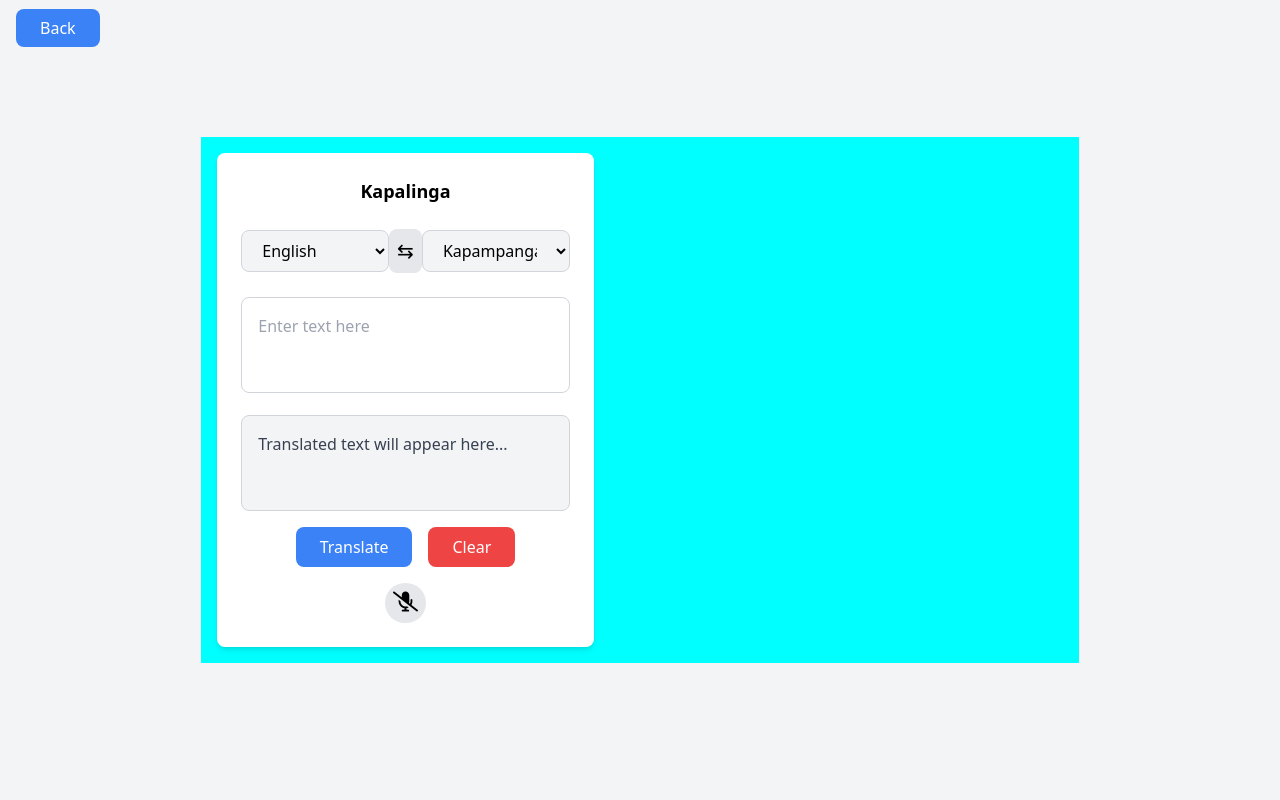
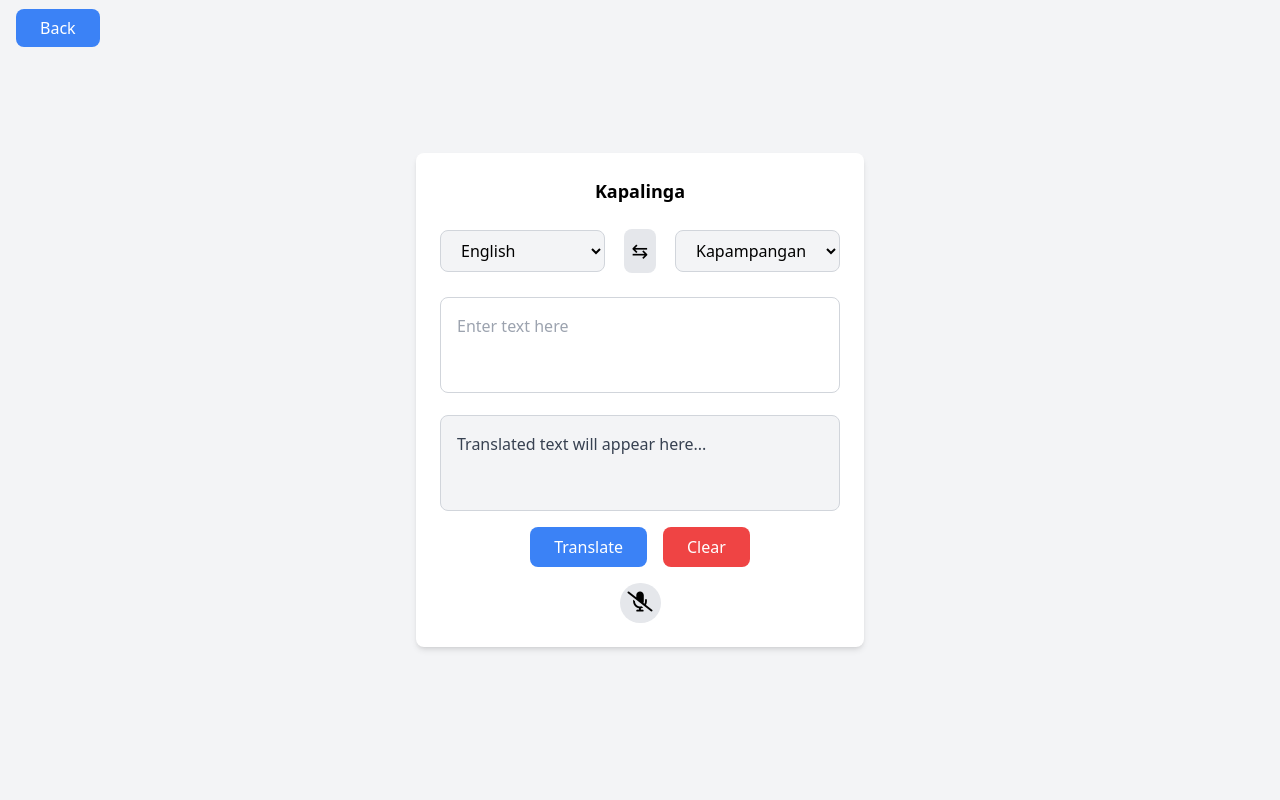
Before and after one commit to anderson895/Kapalinga_Web_app, a Flask app: page /translator in a window 1280 px wide. Run offline with Flask 3, Linux system fonts and the light colour scheme; some libraries are stand-ins or nearby versions.

Commit message:
landing page

```diff
--- a/templates/translator.html
+++ b/templates/translator.html
@@ -1,7 +1,5 @@
 {% include 'header.html' %}
 
-<div class="min-h-screen flex items-center justify-center bg-gray-100">
-    <div class="grid grid-cols-1 sm:grid-cols-2 gap-6 max-w-4xl w-full p-4" style="background-color: aqua;">
 
         <!-- Back Button -->
         <div class="absolute top-4 left-4">
@@ -72,8 +70,7 @@
             </button>
         </div>
         </div>
-    </div>
-</div>
+
 
 {% include 'footer.html' %}
 
```
